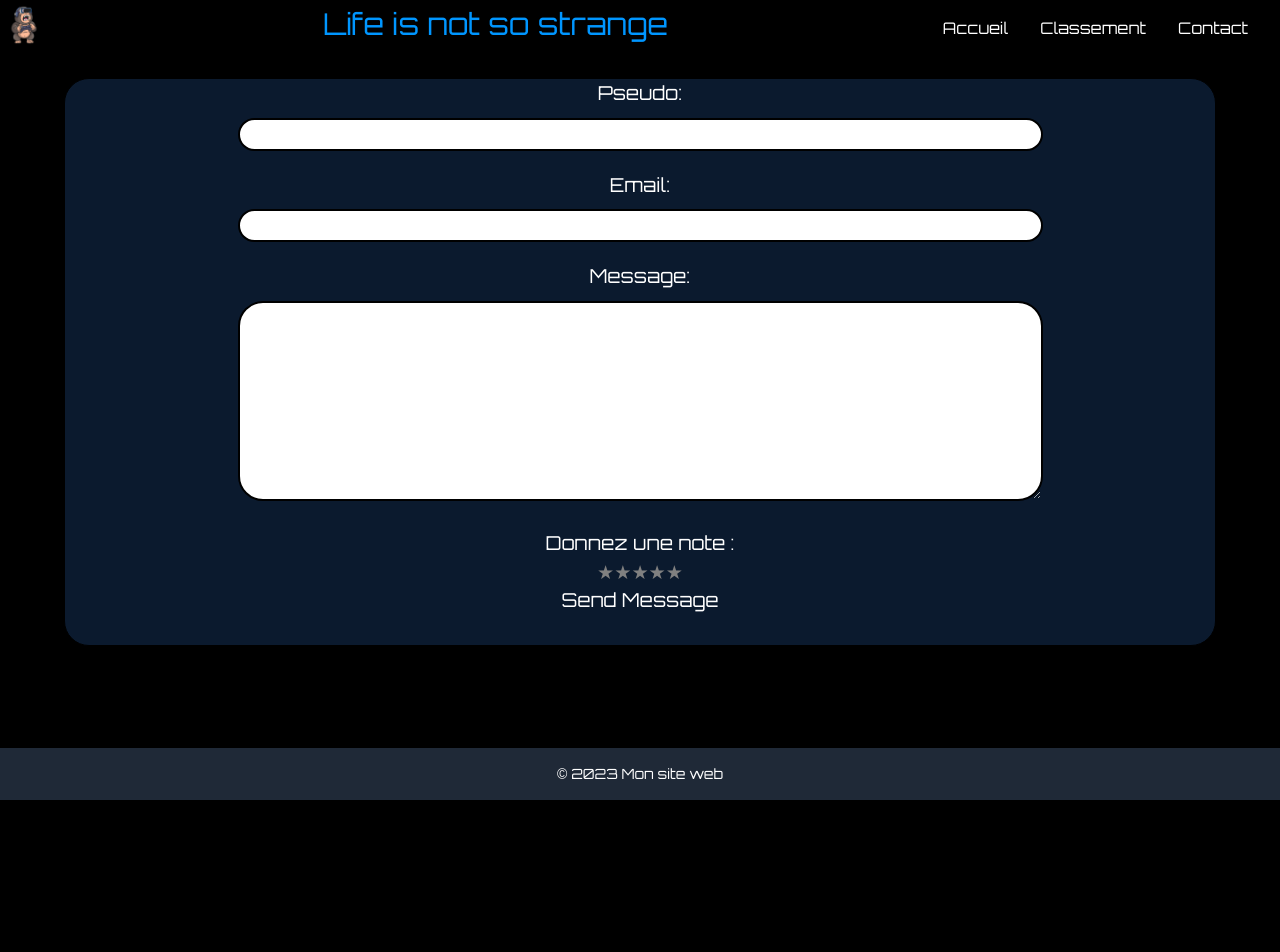
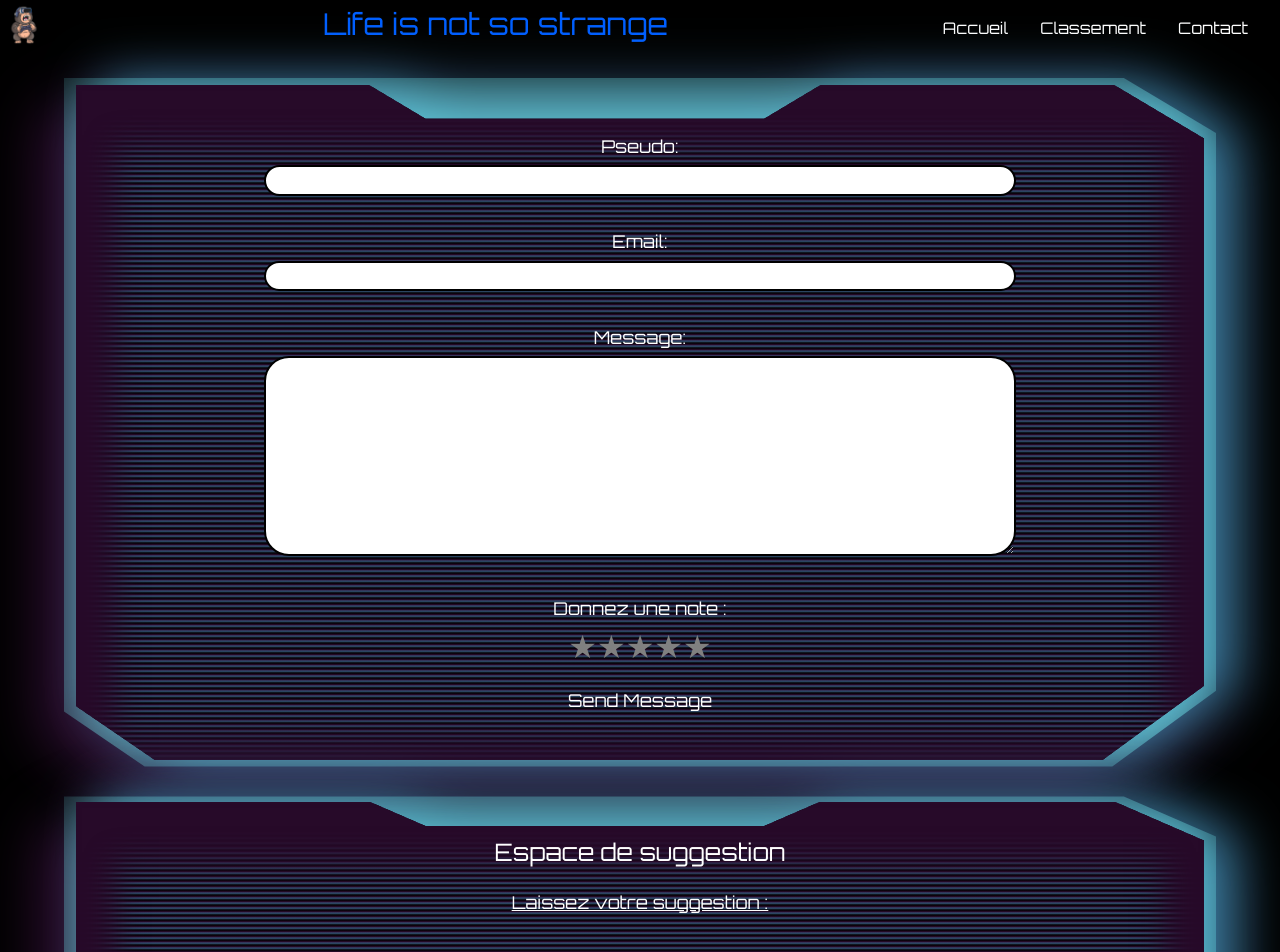
Before and after one commit to WildCodeSchool/2023-02-JS-LaLoupe-LifeIsNotSoStrange.TM, a React (Vite) app in the folder frontend/: page /contact in a window 1280 px wide. Shown: the top 952 px of the page. Before the commit the page ends 800 px from the top, so only its background shows below. Built offline with nearby package versions, Linux system fonts and the light colour scheme.

Commit message:
Add system for rating in page contact, add a components suggestion and use this components in page contact, and add css card for the page contact

```diff
--- a/frontend/src/components/Contact.css
+++ b/frontend/src/components/Contact.css
@@ -1,33 +1,20 @@
-form {
-  display: flex;
-  flex-direction: column;
-  text-align: center;
-  background-color: rgba(15, 34, 59, 0.781);
-  border: 1px solid black;
-  margin-top: 6px;
-  margin-left: auto;
-  margin-right: auto;
-  border-radius: 25px;
-  margin-bottom: 15px;
-  width: 90%;
-}
 #fullName {
   border: 2px solid black;
-  margin-bottom: 20px;
-  margin-top: 10px;
+  margin-bottom: 15px;
+  margin-top: 6px;
   width: 70%;
   border-radius: 25px;
 }
 #email {
-  margin-bottom: 20px;
-  margin-top: 10px;
+  margin-bottom: 15px;
+  margin-top: 6px;
   border: 2px solid black;
   width: 70%;
   border-radius: 25px;
 }
 #message {
-  margin-bottom: 20px;
-  margin-top: 10px;
+  margin-bottom: 15px;
+  margin-top: 6px;
   border: 2px solid black;
   width: 70%;
   height: 200px;
@@ -39,7 +26,7 @@ form {
 }
 #contactbutton:hover {
   border: solid 2px white;
-  border-radius: 100%;
+  border-radius: 80%;
   margin-bottom: 30px;
 }
 p {
@@ -70,3 +57,246 @@ p {
   margin: 0;
   padding: 0;
 }
+/*The eye icon on the password can be stylize with any tool you want
+to use (the only way i know to do this correctly is using JS)
+this is meant to be wide supported and it really depends on you browsers
+if i realize any way to stylize the eye it could be added in the future
+in other input type*/
+
+.container {
+  font-family: "Segoe UI", Tahoma, Geneva, Verdana, sans-serif;
+  font-style: italic;
+  font-weight: bold;
+  display: flex;
+  margin: auto;
+  aspect-ratio: 16/9;
+  align-items: center;
+  justify-items: center;
+  justify-content: center;
+  flex-wrap: wrap;
+  flex-direction: column;
+  gap: 1em;
+}
+
+.input-container {
+  filter: drop-shadow(46px 36px 24px #4090b5)
+    drop-shadow(-55px -40px 25px #9e30a9);
+  animation: blinkShadowsFilter 8s ease-in infinite;
+}
+
+.input-content {
+  display: grid;
+  align-content: center;
+  justify-items: center;
+  align-items: center;
+  text-align: center;
+  padding-inline: 1em;
+}
+
+.input-content::before {
+  content: "";
+  position: absolute;
+  width: 100%;
+  height: 100%;
+  filter: blur(40px);
+  -webkit-clip-path: polygon(
+    26% 0,
+    66% 0,
+    92% 0,
+    100% 8%,
+    100% 89%,
+    91% 100%,
+    7% 100%,
+    0 92%,
+    0 0
+  );
+  clip-path: polygon(
+    26% 0,
+    66% 0,
+    92% 0,
+    100% 8%,
+    100% 89%,
+    91% 100%,
+    7% 100%,
+    0 92%,
+    0 0
+  );
+  background: rgba(122, 251, 255, 0.5568627451);
+  transition: all 1s ease-in-out;
+}
+
+.input-content::after {
+  content: "";
+  position: absolute;
+  width: 98%;
+  height: 98%;
+  box-shadow: inset 0px 0px 20px 20px #212121;
+  background: repeating-linear-gradient(
+      to bottom,
+      transparent 0%,
+      rgba(64, 144, 181, 0.6) 1px,
+      rgb(0, 0, 0) 3px,
+      hsl(295, 60%, 12%) 5px,
+      #153544 4px,
+      transparent 0.5%
+    ),
+    repeating-linear-gradient(
+      to left,
+      hsl(295, 60%, 12%) 100%,
+      hsla(295, 60%, 12%, 0.99) 100%
+    );
+  -webkit-clip-path: polygon(
+    26% 0,
+    31% 5%,
+    61% 5%,
+    66% 0,
+    92% 0,
+    100% 8%,
+    100% 89%,
+    91% 100%,
+    7% 100%,
+    0 92%,
+    0 0
+  );
+  clip-path: polygon(
+    26% 0,
+    31% 5%,
+    61% 5%,
+    66% 0,
+    92% 0,
+    100% 8%,
+    100% 89%,
+    91% 100%,
+    7% 100%,
+    0 92%,
+    0 0
+  );
+  animation: backglitch 50ms linear infinite;
+}
+
+.input-dist {
+  z-index: 80;
+  display: grid;
+  align-items: center;
+  text-align: center;
+  width: 100%;
+  padding-inline: 1em;
+  padding-block: 1.2em;
+  grid-template-columns: 1fr;
+}
+
+.input-type {
+  display: flex;
+  flex-wrap: wrap;
+  flex-direction: column;
+  gap: 1em;
+  font-size: 1.1rem;
+  background-color: transparent;
+  width: 100%;
+  border: none;
+}
+
+.input-is {
+  color: #fff;
+  font-size: 0.9rem;
+  background-color: transparent;
+  width: 100%;
+  box-sizing: border-box;
+  padding-inline: 0.5em;
+  padding-block: 0.7em;
+  border: none;
+  transition: all 1s ease-in-out;
+  border-bottom: 1px solid hsl(221, 26%, 43%);
+}
+
+.input-is:hover {
+  transition: all 1s ease-in-out;
+  background: linear-gradient(
+    90deg,
+    transparent 0%,
+    rgba(102, 224, 255, 0.2) 27%,
+    rgba(102, 224, 255, 0.2) 63%,
+    transparent 100%
+  );
+}
+
+.input-content:focus-within::before {
+  transition: all 1s ease-in-out;
+  background: hsla(0, 0%, 100%, 0.814);
+}
+
+.input-is:focus {
+  outline: none;
+  border-bottom: 1px solid hsl(192, 100%, 100%);
+  color: hsl(192, 100%, 88%);
+  background: linear-gradient(
+    90deg,
+    transparent 0%,
+    rgba(102, 224, 255, 0.2) 27%,
+    rgba(102, 224, 255, 0.2) 63%,
+    transparent 100%
+  );
+}
+
+.input-is::-moz-placeholder {
+  color: hsla(192, 100%, 88%, 0.806);
+}
+
+.input-is::placeholder {
+  color: hsla(192, 100%, 88%, 0.806);
+}
+
+@keyframes backglitch {
+  0% {
+    box-shadow: inset 0px 20px 20px 30px #212121;
+  }
+
+  50% {
+    box-shadow: inset 0px -20px 20px 30px hsl(297, 42%, 10%);
+  }
+
+  to {
+    box-shadow: inset 0px 20px 20px 30px #212121;
+  }
+}
+
+@keyframes rotate {
+  0% {
+    transform: rotate(0deg) translate(-50%, 20%);
+  }
+
+  50% {
+    transform: rotate(180deg) translate(40%, 10%);
+  }
+
+  to {
+    transform: rotate(360deg) translate(-50%, 20%);
+  }
+}
+
+@keyframes blinkShadowsFilter {
+  0% {
+    filter: drop-shadow(46px 36px 28px rgba(64, 144, 181, 0.3411764706))
+      drop-shadow(-55px -40px 28px #9e30a9);
+  }
+
+  25% {
+    filter: drop-shadow(46px -36px 24px rgba(64, 144, 181, 0.8980392157))
+      drop-shadow(-55px 40px 24px #9e30a9);
+  }
+
+  50% {
+    filter: drop-shadow(46px 36px 30px rgba(64, 144, 181, 0.8980392157))
+      drop-shadow(-55px 40px 30px rgba(159, 48, 169, 0.2941176471));
+  }
+
+  75% {
+    filter: drop-shadow(20px -18px 25px rgba(64, 144, 181, 0.8980392157))
+      drop-shadow(-20px 20px 25px rgba(159, 48, 169, 0.2941176471));
+  }
+
+  to {
+    filter: drop-shadow(46px 36px 28px rgba(64, 144, 181, 0.3411764706))
+      drop-shadow(-55px -40px 28px #9e30a9);
+  }
+}
--- a/frontend/src/components/Contact.jsx
+++ b/frontend/src/components/Contact.jsx
@@ -1,6 +1,7 @@
 import { useState } from "react";
 import "./Contact.css";
 import Rating from "./Star";
+import CommentBox from "./Suggestion";
 
 function FormWithMultipleState() {
   const [pseudo, setPseudo] = useState("");
@@ -48,9 +49,13 @@ function FormWithMultipleState() {
 
   return (
     <>
-      <form className="min-h-auto" onSubmit={handleSubmit}>
+      <form className="containered min-h-auto" onSubmit={handleSubmit}>
+        <div className="input-container">
+          <div className="input-content">
+            <div className="input-dist">
+              <div className="input-type">
                 <label htmlFor="fullName">
-          <p>Pseudo:</p>
+                  <p className="mt-8">Pseudo:</p>
                   <input
                     className={errorPseudo ? "error" : ""}
                     id="fullName"
@@ -85,12 +90,19 @@ function FormWithMultipleState() {
                 <button id="contactbutton" type="submit">
                   Send Message
                 </button>
-      </form>
+
                 {isSubmit && (
                   <p>
-          This is the message from {pseudo}: {message} and the {rating}★
+                    {pseudo} send a message : {message} and the {rating} Star(s)
+                    for the game !
                   </p>
                 )}
+              </div>
+            </div>
+          </div>
+        </div>
+      </form>
+      <CommentBox />
     </>
   );
 }
--- /dev/null
+++ b/frontend/src/components/Star.css
@@ -0,0 +1,8 @@
+span.gray {
+  color: gray;
+  cursor: pointer;
+  font-size: xx-large;
+}
+span.gray.gold {
+  color: gold;
+}
--- a/frontend/src/components/Star.jsx
+++ b/frontend/src/components/Star.jsx
@@ -1,4 +1,5 @@
 import PropTypes from "prop-types";
+import "./Star.css";
 
 const Rating = ({ rating, setRating }) => {
   const handleRating = (value, event) => {
@@ -13,10 +14,7 @@ const Rating = ({ rating, setRating }) => {
       {[1, 2, 3, 4, 5].map((value) => (
         <span
           key={value}
-          style={{
-            cursor: "pointer",
-            color: value <= rating ? "gold" : "gray",
-          }}
+          className={value <= rating ? "gray gold" : "gray"}
           onMouseEnter={() => {
             setRating(value);
           }}
--- /dev/null
+++ b/frontend/src/components/Suggestion.jsx
@@ -0,0 +1,70 @@
+import React, { useState } from "react";
+
+const CommentBox = () => {
+  const [comment, setComment] = useState("");
+  const [commentsList, setCommentsList] = useState([]);
+
+  const handleCommentChange = (event) => {
+    setComment(event.target.value);
+  };
+
+  const handleSubmit = (event) => {
+    event.preventDefault();
+    if (comment.trim()) {
+      setCommentsList([...commentsList, comment]);
+      setComment("");
+    }
+  };
+
+  return (
+    <form className="containered min-h-auto" onSubmit={handleSubmit}>
+      <div className="input-container">
+        <div className="input-content">
+          <div className="input-dist">
+            <div className="input-type">
+              <h3 className="text-white text-center text-2xl mt-4 w-[40%] ml-[30%] rounded-full">
+                Espace de suggestion
+              </h3>
+
+              <label
+                htmlFor="comment-input"
+                className="mt-1 mb-1 text-white underline"
+              >
+                Laissez votre suggestion :
+              </label>
+              <br />
+              <textarea
+                className="w-[80%] mt-2 ml-[10%] rounded-md"
+                id="comment-input"
+                value={comment}
+                onChange={handleCommentChange}
+                rows="4"
+                cols="50"
+                placeholder="Entrez votre suggestion ici..."
+              />
+              <br />
+              <button
+                type="submit"
+                className="text-white hover:border-2 hover:border-white rounded-full w-[25%] ml-[37%] text-xl mb-2"
+              >
+                Soumettre
+              </button>
+
+              <hr />
+              <h4 className="text-white text-xl underline">
+                Liste des suggestions
+              </h4>
+              <ul className="text-white">
+                {commentsList.map((items, thing) => (
+                  <li key={thing.id}>{items}</li>
+                ))}
+              </ul>
+            </div>
+          </div>
+        </div>
+      </div>
+    </form>
+  );
+};
+
+export default CommentBox;
```
Lines whose indentation alone changed are shown as unchanged.
